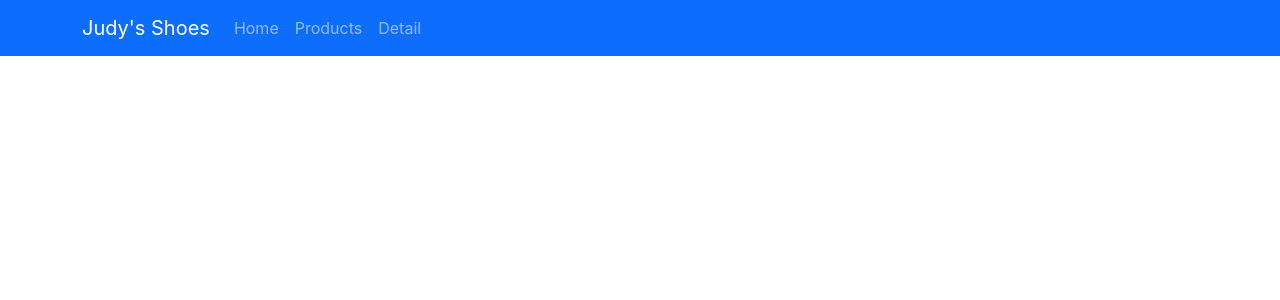
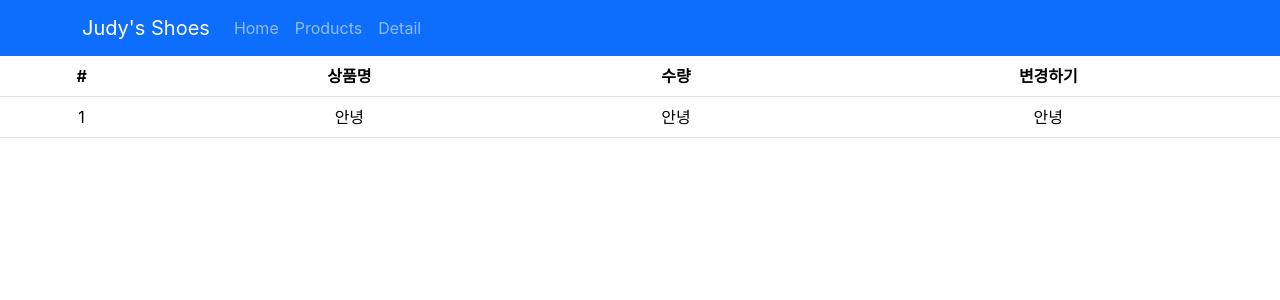
Before and after one commit to hoho-judy/react_shop, a React (Create React App) app: page /cart in a window 1280 px wide. Shown: the top 300 px of the page. Built offline with nearby package versions, Linux system fonts and the light colour scheme.

Commit message:
install redux

```diff
--- a/package.json
+++ b/package.json
@@ -3,6 +3,7 @@
   "version": "0.1.0",
   "private": true,
   "dependencies": {
+    "@reduxjs/toolkit": "^2.2.7",
     "@testing-library/jest-dom": "^5.17.0",
     "@testing-library/react": "^13.4.0",
     "@testing-library/user-event": "^13.5.0",
@@ -11,6 +12,7 @@
     "react": "^18.3.1",
     "react-bootstrap": "^2.10.4",
     "react-dom": "^18.3.1",
+    "react-redux": "^9.1.2",
     "react-router-dom": "^6.26.0",
     "react-scripts": "5.0.1",
     "styled-components": "^6.1.12",
--- a/src/App.js
+++ b/src/App.js
@@ -1,6 +1,6 @@
 /* eslint-disable */
 import "./App.css";
-import { useState } from 'react';
+import { useState, createContext } from 'react';
 import { Container, Nav, Navbar, Row, Col } from "react-bootstrap";
 import Card from './components/Card.js';0
 import Detail from './routes/Detail.js';
@@ -11,11 +11,15 @@ import datas from './data.js';
 import datas2 from './data2.js';
 import { Routes, Route, Link, useNavigate, Outlet } from 'react-router-dom';
 import axios from 'axios';
+import Cart from './routes/Cart.js';
+
+export let Context1 = createContext()
 
 function App() {
 
   let [shoes, setShoes] = useState(datas);
   let navigate = useNavigate(); // 페이지 이동을 도와주는 hook
+  let [stock] = useState([10, 11, 12]); // 3가지 상품의 각 재고
 
   return (
     <div className="App">
@@ -74,7 +78,11 @@ function App() {
           </>
         } />
 
-        <Route path="/detail/:id" element={<Detail shoes={shoes}></Detail>}></Route>
+        <Route path="/detail/:id" element={
+          <Context1.Provider value={{ stock }}>
+            <Detail shoes={shoes}></Detail>
+          </Context1.Provider>
+        }></Route>
 
         {/* Nested Routes 사용 방법 */}
         {/* /about/member나 /about/location 으로 이동할 때 아래처럼 쓰면 됨 */}
@@ -88,6 +96,10 @@ function App() {
           <Route path="one" element={<div>첫 주문 시 양배추즙 서비스</div>} />
           <Route path="two" element={<div>생일기념 쿠폰 받기</div>} />
         </Route>
+
+        {/* 장바구니 페이지 만들기 */}
+        <Route path="/cart" element={<Cart />}></Route>
+
         {/* <Route path="*" element={<div>없는페이지에요</div>} />  */}
       </Routes>
 
--- /dev/null
+++ b/src/routes/Cart.js
@@ -0,0 +1,28 @@
+import {Table} from 'react-bootstrap';
+
+function Cart() {
+  return (
+    <div>
+      <Table>
+        <thead>
+          <tr>
+            <th>#</th>
+            <th>상품명</th>
+            <th>수량</th>
+            <th>변경하기</th>
+          </tr>
+        </thead>
+        <tbody>
+          <tr>
+            <td>1</td>
+            <td>안녕</td>
+            <td>안녕</td>
+            <td>안녕</td>
+          </tr>
+        </tbody>
+      </Table>
+    </div>
+  )
+}
+
+export default Cart;
--- a/src/routes/Detail.js
+++ b/src/routes/Detail.js
@@ -1,9 +1,11 @@
 /* eslint-disable */
-import { useEffect, useState } from 'react';
+import { useEffect, useState, useContext } from 'react';
 import { useParams } from "react-router-dom";
 import styled from 'styled-components';
 import { Container, Nav, Navbar, Row, Col } from "react-bootstrap";
 import TabContent from './TabContent.js';
+
+import { Context1 } from './../App.js';
 
 const Button = styled.button`
   background: ${ props => props.bg }; // button 컴포넌트 쓸 때 색상을 파라미터로 받는 방법
@@ -14,6 +16,9 @@ const Button = styled.button`
 const NewBtn = styled.button(Button);
 
 function Detail(props) {
+
+  let {stock} = useContext(Context1); // 부모가 넘긴 Context 받는 방법
+
   let [sale, setSale] = useState(true);
   let [text, setText] = useState('');
   let {id} = useParams(); // 라우터 url에 파라미터 붙어서 올 때 여기에 담겨져서 옴
@@ -92,7 +97,7 @@ function Detail(props) {
         </Nav.Item>
       </Nav>
 
-      <TabContent tab={tab}/>
+      <TabContent tab={tab} shoes={props.shoes}/>
     </div>
   );
 }
--- a/src/routes/TabContent.js
+++ b/src/routes/TabContent.js
@@ -1,6 +1,9 @@
-import { useEffect, useState } from "react";
+import { useEffect, useState, useContext } from "react";
+import { Context1 } from './../App.js';
 
 function TabContent({tab}) {
+  let {stock} = useContext(Context1); // 부모가 넘긴 Context 받는 방법
+
   // if (props.tab === 0) {
   //   return <div>내용1</div>;
   // } else if (props.tab === 1) {
@@ -13,8 +16,7 @@ function TabContent({tab}) {
   let [fade, setFade] = useState('');
 
   useEffect(()=>{
-    let t = setTimeout(()=>{ setFade('end') }, 100)
-
+    let t = setTimeout(()=>{ setFade('end') }, 100);
     return() => {
       clearTimeout(t);
       setFade('');
@@ -22,7 +24,8 @@ function TabContent({tab}) {
   }, [tab])
 
   return (<div className={`start ${fade}`}>
-    {[<div>내용1</div>,<div>내용2</div>,<div>내용3</div>,][tab]}
+    재고
+    {[<div>{stock[0]}</div>,<div>{stock[1]}</div>,<div>{stock[2]}</div>,][tab]}
     </div>);
 }
 
--- /dev/null
+++ b/src/store.js
@@ -0,0 +1,5 @@
+import { configureStore } from '@reduxjs/toolkit'
+
+export default configureStore({
+  reducer: { }
+})
```
Also changed, not shown: src/index.js (+13 -9 lines), 1 other file (tests, documents, lock files or other folders).
